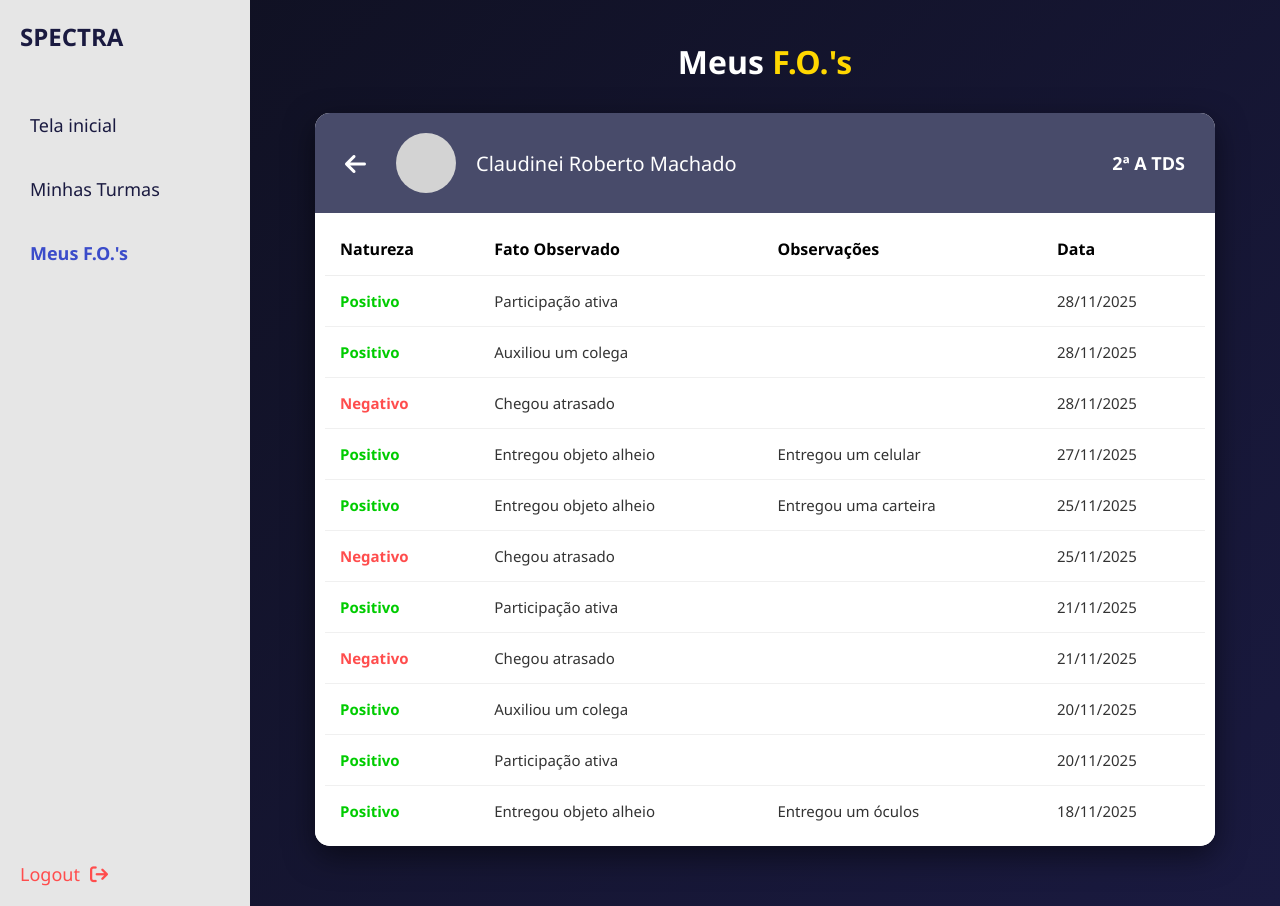
After one commit to FerDelbo/spectra, a Django app: page /meus_fos/historico/1/ in a window 1280 px wide. The commit adds this page. Run offline with Django 5.2, Linux system fonts and the light colour scheme; the visitor is signed in with stand-in values (Sample User, id 1).

Commit message:
Tentativa em fazer histórico do aluno

```diff
--- /dev/null
+++ b/spectra_1.1/home/meus_fos/templates/historico.html
@@ -0,0 +1,132 @@
+{% load static %}
+<!DOCTYPE html>
+<html lang="pt-br">
+<head>
+    <meta charset="UTF-8">
+    <meta name="viewport" content="width=device-width, initial-scale=1.0">
+    <title>Histórico - SPECTRA</title>
+    <link rel="stylesheet" href="{% static 'css/historico.css' %}">
+    <link href="https://cdnjs.cloudflare.com/ajax/libs/font-awesome/6.0.0/css/all.min.css" rel="stylesheet">
+</head>
+<body>
+
+    <div class="container-geral">
+        <nav class="sidebar">
+            <div class="logo">SPECTRA</div>
+            <ul class="menu">
+                <li><a href="#">Tela inicial</a></li>
+                <li><a href="{% url 'minhas_turmas' %}">Minhas Turmas</a></li>
+                <li><a href="#" class="active">Meus F.O.'s</a></li>
+            </ul>
+            <div class="logout">
+                <a href="#">Logout <i class="fa-solid fa-arrow-right-from-bracket"></i></a>
+            </div>
+        </nav>
+
+        <main class="content">
+            <h1 class="page-title">Meus <span class="highlight">F.O.'s</span></h1>
+
+            <div class="historico-card">
+
+                <div class="card-header">
+                    <a href="{% url 'minhas_turmas' %}" class="btn-voltar">
+                        <i class="fa-solid fa-arrow-left"></i>
+                    </a>
+
+                    <div class="avatar-circle"></div>
+
+                    <div class="aluno-info">
+                        <h2>Claudinei Roberto Machado</h2>
+                    </div>
+
+                    <div class="turma-info">
+                        <span>2ª A TDS</span>
+                    </div>
+                </div>
+
+                <div class="card-body">
+                    <table>
+                        <thead>
+                            <tr>
+                                <th>Natureza</th>
+                                <th>Fato Observado</th>
+                                <th>Observações</th>
+                                <th>Data</th>
+                            </tr>
+                        </thead>
+                        <tbody>
+                            <tr>
+                                <td class="natureza positivo">Positivo</td>
+                                <td>Participação ativa</td>
+                                <td></td>
+                                <td>28/11/2025</td>
+                            </tr>
+                            <tr>
+                                <td class="natureza positivo">Positivo</td>
+                                <td>Auxiliou um colega</td>
+                                <td></td>
+                                <td>28/11/2025</td>
+                            </tr>
+                            <tr>
+                                <td class="natureza negativo">Negativo</td>
+                                <td>Chegou atrasado</td>
+                                <td></td>
+                                <td>28/11/2025</td>
+                            </tr>
+                            <tr>
+                                <td class="natureza positivo">Positivo</td>
+                                <td>Entregou objeto alheio</td>
+                                <td>Entregou um celular</td>
+                                <td>27/11/2025</td>
+                            </tr>
+                            <tr>
+                                <td class="natureza positivo">Positivo</td>
+                                <td>Entregou objeto alheio</td>
+                                <td>Entregou uma carteira</td>
+                                <td>25/11/2025</td>
+                            </tr>
+                            <tr>
+                                <td class="natureza negativo">Negativo</td>
+                                <td>Chegou atrasado</td>
+                                <td></td>
+                                <td>25/11/2025</td>
+                            </tr>
+                            <tr>
+                                <td class="natureza positivo">Positivo</td>
+                                <td>Participação ativa</td>
+                                <td></td>
+                                <td>21/11/2025</td>
+                            </tr>
+                             <tr>
+                                <td class="natureza negativo">Negativo</td>
+                                <td>Chegou atrasado</td>
+                                <td></td>
+                                <td>21/11/2025</td>
+                            </tr>
+                             <tr>
+                                <td class="natureza positivo">Positivo</td>
+                                <td>Auxiliou um colega</td>
+                                <td></td>
+                                <td>20/11/2025</td>
+                            </tr>
+                             <tr>
+                                <td class="natureza positivo">Positivo</td>
+                                <td>Participação ativa</td>
+                                <td></td>
+                                <td>20/11/2025</td>
+                            </tr>
+                             <tr>
+                                <td class="natureza positivo">Positivo</td>
+                                <td>Entregou objeto alheio</td>
+                                <td>Entregou um óculos</td>
+                                <td>18/11/2025</td>
+                            </tr>
+                        </tbody>
+                    </table>
+                </div>
+            </div>
+        </main>
+    </div>
+
+</body>
+</html>
--- a/spectra_1.1/home/meus_fos/templates/meus_fos.html
+++ b/spectra_1.1/home/meus_fos/templates/meus_fos.html
@@ -87,6 +87,7 @@
                                 <td>{{ fo.turma }}</td>
                                 <td>{{ fo.data|date:"d/m/Y" }}</td>
                             </tr>
+                            <a href="{% url 'historico_aluno' aluno.id %}">{{ aluno.nome }}</a>
                             {% empty %}
                             <tr>
                                 <td colspan="6" style="text-align: center;">Nenhum F.O. encontrado.</td>
--- a/spectra_1.1/home/meus_fos/urls.py
+++ b/spectra_1.1/home/meus_fos/urls.py
@@ -3,4 +3,5 @@ from . import views
 
 urlpatterns = [
     path('', views.meus_fos_view, name='meus_fos'),
+    path('historico/<int:aluno_id>/', views.historico_aluno, name='historico_aluno'),
 ]
--- a/spectra_1.1/home/meus_fos/views.py
+++ b/spectra_1.1/home/meus_fos/views.py
@@ -6,3 +6,9 @@
 def meus_fos_view(request):
     meus_fos = FO.objects.filter(usuario=request.user)
     return render(request, 'meus_fos.html', {'meus_fos': meus_fos})
+
+@login_required
+def historico_aluno(request, aluno_id):
+    # Por enquanto, não usamos o aluno_id nem o banco, apenas renderizamos o HTML estático
+    # No futuro, você usará: aluno = get_object_or_404(Aluno, id=aluno_id)
+    return render(request, 'historico.html')
--- /dev/null
+++ b/spectra_1.1/home/static/css/historico.css
@@ -0,0 +1,190 @@
+/* Reset Básico */
+* {
+    margin: 0;
+    padding: 0;
+    box-sizing: border-box;
+    font-family: 'Segoe UI', Tahoma, Geneva, Verdana, sans-serif;
+}
+
+body {
+    height: 100vh;
+    background: linear-gradient(135deg, #0f1020 0%, #1a1a40 100%); /* Gradiente azul escuro */
+    color: white;
+    overflow: hidden; /* Evita barra de rolagem na página inteira */
+}
+
+.container-geral {
+    display: flex;
+    height: 100%;
+}
+
+/* --- BARRA LATERAL (SIDEBAR) --- */
+.sidebar {
+    width: 250px;
+    background-color: #e6e6e6; /* Cinza claro/Branco gelo conforme o design do menu */
+    display: flex;
+    flex-direction: column;
+    padding: 20px;
+    color: #1a1a40; /* Texto escuro no menu claro */
+}
+
+/* Caso a sua sidebar anterior fosse transparente ou azul, ajuste a cor acima */
+/* Baseado na imagem, o fundo do menu parece claro (branco/cinza) */
+
+.sidebar .logo {
+    font-size: 24px;
+    font-weight: bold;
+    margin-bottom: 50px;
+    color: #1a1a40;
+    text-transform: uppercase;
+}
+
+.sidebar .menu {
+    list-style: none;
+    flex: 1;
+}
+
+.sidebar .menu li {
+    margin-bottom: 20px;
+}
+
+.sidebar .menu a {
+    text-decoration: none;
+    color: #1a1a40;
+    font-size: 18px;
+    font-weight: 500;
+    display: block;
+    padding: 10px;
+    border-radius: 8px;
+    transition: 0.3s;
+}
+
+.sidebar .menu a:hover, .sidebar .menu a.active {
+    background-color: transparent;
+    color: #3b4cca; /* Azul destaque */
+    font-weight: bold;
+}
+
+.sidebar .logout {
+    margin-top: auto;
+}
+
+.sidebar .logout a {
+    text-decoration: none;
+    color: #ff4d4d;
+    font-size: 18px;
+    display: flex;
+    align-items: center;
+    gap: 10px;
+}
+
+/* --- CONTEÚDO PRINCIPAL --- */
+.content {
+    flex: 1;
+    padding: 40px;
+    display: flex;
+    flex-direction: column;
+    align-items: center;
+    overflow-y: auto; /* Permite rolar se a tela for pequena */
+}
+
+.page-title {
+    font-size: 32px;
+    margin-bottom: 30px;
+    text-align: center;
+}
+
+.page-title .highlight {
+    color: #ffd700; /* Amarelo ouro para o "F.O.'s" */
+}
+
+/* --- CARD DO HISTÓRICO --- */
+.historico-card {
+    width: 100%;
+    max-width: 900px;
+    border-radius: 15px;
+    overflow: hidden; /* Para respeitar as bordas arredondadas */
+    box-shadow: 0 10px 30px rgba(0,0,0,0.5);
+    background-color: white;
+}
+
+/* Cabeçalho do Card (Parte Azul com Info do Aluno) */
+.card-header {
+    background-color: #484b6a; /* Azul arroxeado conforme imagem */
+    padding: 20px 30px;
+    display: flex;
+    align-items: center;
+    gap: 20px;
+    color: white;
+}
+
+.btn-voltar {
+    color: white;
+    font-size: 24px;
+    text-decoration: none;
+    margin-right: 10px;
+}
+
+.avatar-circle {
+    width: 60px;
+    height: 60px;
+    background-color: #d3d3d3; /* Cinza do avatar */
+    border-radius: 50%;
+}
+
+.aluno-info {
+    flex: 1; /* Ocupa o espaço disponível empurrando a turma pra direita */
+}
+
+.aluno-info h2 {
+    font-size: 20px;
+    font-weight: 500;
+}
+
+.turma-info {
+    font-size: 18px;
+    font-weight: bold;
+}
+
+/* Corpo do Card (Tabela) */
+.card-body {
+    background-color: white;
+    padding: 10px;
+}
+
+table {
+    width: 100%;
+    border-collapse: collapse;
+    color: #333; /* Texto preto/cinza escuro */
+}
+
+th {
+    text-align: left;
+    padding: 15px;
+    border-bottom: 1px solid #eee;
+    font-weight: bold;
+    font-size: 16px;
+    color: #000;
+}
+
+td {
+    padding: 15px;
+    border-bottom: 1px solid #f0f0f0;
+    font-size: 15px;
+}
+
+/* Cores específicas da Natureza */
+.natureza.positivo {
+    color: #00cc00; /* Verde */
+    font-weight: bold;
+}
+
+.natureza.negativo {
+    color: #ff4d4d; /* Vermelho */
+    font-weight: bold;
+}
+
+/* Remove a borda da última linha */
+tr:last-child td {
+    border-bottom: none;
+}
```
